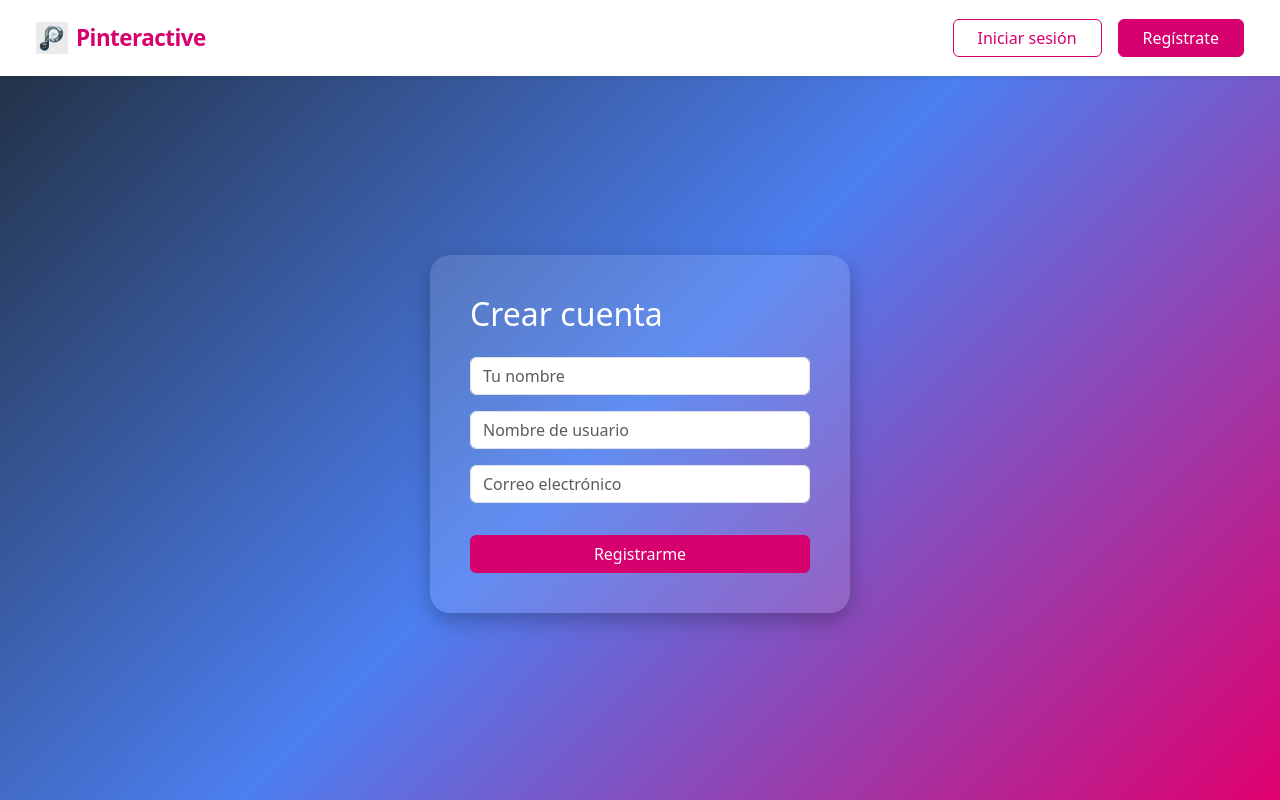
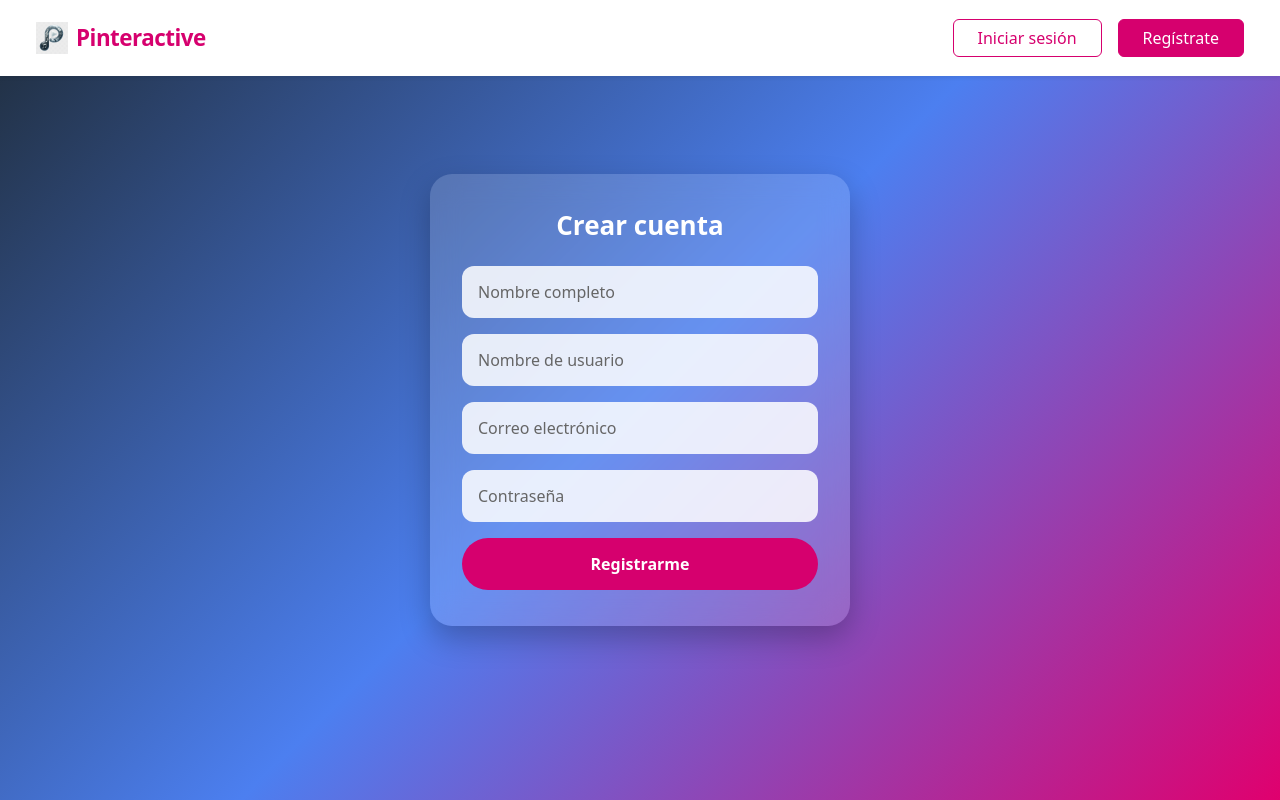
Before and after one commit to BraulioLoz/Pinteractive, a React app in the folder frontend/: page /registro in a window 1280 px wide. Built offline with nearby package versions, Linux system fonts and the light colour scheme; the HTML template or start-up script is replaced by a standard one.

Commit message:
feat(auth): modificar login, registro y rutas protegidas

```diff
--- a/frontend/package.json
+++ b/frontend/package.json
@@ -13,7 +13,7 @@
     "bootstrap": "^5.3.8",
     "react": "^19.2.0",
     "react-dom": "^19.2.0",
-    "react-router-dom": "^7.10.1"
+    "react-router-dom": "^6.30.2"
   },
   "devDependencies": {
     "@eslint/js": "^9.39.1",
--- a/frontend/src/context/UserContext.jsx
+++ b/frontend/src/context/UserContext.jsx
@@ -6,18 +6,18 @@ const UserContext = createContext();
 // Creamos el provider (el componente que envolvera la app)
 export const UserProvider = ({ children}) => {
     const [user, setUser] = useState(null);
-
+    // Cargar usuario desde sessionStorage al iniciar la app
     useEffect(() => {
         const storedUser = sessionStorage.getItem('user');
         if (storedUser) {
-            setUser(storedUser);
+            setUser(JSON.parse(storedUser));
         }
-    }, []);
+    }, []); //solo se ejecuta una vez
 
     // Funcion para login
-    const login = (username) => {
-        sessionStorage.setItem('user', username);
-        setUser(username);
+    const login = (userData) => {
+        sessionStorage.setItem('user', userData);
+        setUser(userData);
     };
 
     // Funcion para logout
@@ -34,5 +34,4 @@ export const UserProvider = ({ children}) => {
 };
 
 // Hook para usarlo facil en cualquier componente
-
 export const useUser = () => useContext(UserContext);
--- a/frontend/src/pages/Login.jsx
+++ b/frontend/src/pages/Login.jsx
@@ -1,44 +1,46 @@
-import { useState } from "react";
+import { useEffect, useState } from "react";
 import { useNavigate } from "react-router-dom";
 import { useUser } from "../context/UserContext";
 import "./Login.css";
 
+// Componente de Login
 export default function Login() {
-  const [email, setEmail] = useState("");
+  const [identifier, setIdentifier] = useState("");
+  const [password, setPassword] = useState("");
   const [error, setError] = useState("");
-
   const navigate = useNavigate();
-  const { login } = useUser();
+  // Obtenemos el usuario y la función de login desde el contexto
+  const { user, login } = useUser();
+  // Si ya hay un usuario logueado, redirigimos al feed
+  useEffect(() => {
+    if (user) {
+      navigate("/feed");
+    }
+  }, [user, navigate]); //cambia si user o navigate cambian
 
   const handleLogin = (e) => {
     e.preventDefault();
 
-    // Validación básica
-    if (!email.includes("@") || !email.includes(".")) {
-      return setError("Ingresa un correo válido.");
+    if (!identifier || !password) {
+      return setError("Completa todos los campos.");
     }
 
-    // Leer usuarios guardados (simulación de BD)
+    // Leer usuarios guardados en localStorage
     const users = JSON.parse(localStorage.getItem("users") || "[]");
 
-    // Verificar si existe
-    const exists = users.find((u) => u.email === email);
+    const foundUser = users.find((u) => u.email === identifier || u.username === identifier);
 
-    if (!exists) {
-      return setError("No existe una cuenta con este correo.");
+    if (!foundUser) {
+      return setError("Usuario o correo no encontrado.");
+    }
+
+    if (foundUser.password !== password) {
+      return setError("Contraseña incorrecta.");
     }
 
     // Crear sesión
-    login(email);
-
-    /*
-       AQUI IRÍA TU BACKEND REAL:
-       - Enviar correo/contraseña al servidor
-       - Recibir token JWT
-       - Guardarlo en sessionStorage
-       - login(token)
-    */
-
+    login(foundUser);
+    // Ahora si entramos al feed
     navigate("/feed");
   };
 
@@ -48,11 +50,17 @@ export default function Login() {
         <h2 className="mb-4">Iniciar sesión</h2>
 
         <input
-          type="email"
-          className="form-control mb-3"
-          placeholder="Correo electrónico"
-          value={email}
-          onChange={(e) => setEmail(e.target.value)}
+          placeholder="Correo electrónico o usuario"
+          value={identifier}
+          onChange={(e) => setIdentifier(e.target.value)}
+          required
+        />
+
+        <input
+          type="password"
+          placeholder="Contraseña"
+          value={password}
+          onChange={(e) => setPassword(e.target.value)}
           required
         />
 
--- a/frontend/src/pages/Registro.css
+++ b/frontend/src/pages/Registro.css
@@ -1,23 +1,94 @@
-.register-wrapper {
+.registro-wrapper {
+ min-height: 100vh;
+  display: flex;
   position: relative;
-  min-height: 100vh;
+  justify-content: center;
   width: 100vw;
-  margin: 0;
-  padding: 100px 16px 32px;
-  display: flex;
-  justify-content: center;
   align-items: center;
-  background: linear-gradient(135deg, #1F2C3A, #4C7FF0, #E0006E);
+  padding: 32px 16px;
   box-sizing: border-box;
+
+  background: linear-gradient(
+    135deg,
+    #1f2c3a,
+    #4c7ff0,
+    #e0006e
+  );
 }
 
-.register-card {
-  background: rgba(255,255,255,0.12);
-  backdrop-filter: blur(10px);
-  padding: 40px;
-  border-radius: 20px;
+.registro-card {
   width: 100%;
   max-width: 420px;
+
+  background: rgba(255, 255, 255, 0.15);
+  backdrop-filter: blur(14px);
+
+  padding: 36px 32px;
+  border-radius: 22px;
+
+  box-shadow: 0 12px 30px rgba(0, 0, 0, 0.25);
+
   color: white;
-  box-shadow: rgba(0,0,0,0.25) 0 8px 20px;
 }
+
+
+.registro-card h2 {
+  text-align: center;
+  margin-bottom: 24px;
+  font-size: 26px;
+  font-weight: 600;
+}
+
+.registro-card input {
+  width: 100%;
+  padding: 14px 16px;
+  margin-bottom: 16px;
+
+  border-radius: 12px;
+  border: none;
+
+  font-size: 16px;
+
+  background: rgba(255, 255, 255, 0.85);
+  color: #222;
+
+  outline: none;
+}
+
+
+.registro-card input::placeholder {
+  color: #666;
+}
+
+.registro-card input:focus {
+  box-shadow: 0 0 0 2px rgba(224, 0, 110, 0.4);
+}
+
+
+.registro-card .text-danger {
+  font-size: 14px;
+  margin-bottom: 12px;
+  text-align: center;
+}
+.registro-card button {
+  width: 100%;
+  padding: 14px;
+
+  border-radius: 999px;
+  border: none;
+
+  background: #e0006e;
+  color: white;
+
+  font-size: 16px;
+  font-weight: 600;
+
+  cursor: pointer;
+  transition: all 0.25s ease;
+}
+
+.registro-card button:hover {
+  transform: translateY(-1px);
+  background: #c70061;
+  box-shadow: 0 8px 20px rgba(224, 0, 110, 0.35);
+}
--- a/frontend/src/pages/Registro.jsx
+++ b/frontend/src/pages/Registro.jsx
@@ -1,89 +1,104 @@
 import { useState } from "react";
 import { useNavigate } from "react-router-dom";
-import { useUser } from "../context/UserContext";
 import "./Registro.css";
 
 export default function Registro() {
+  //usamos useNavigate para cambiar de página después del registro
   const navigate = useNavigate();
-  const { login } = useUser();
-
   const [form, setForm] = useState({
     name: "",
-    email: "",
-    username: "",
+    username:"",
+    email:"",
+    password:"",
   });
 
   const [error, setError] = useState("");
 
+  //guardamos los datos del formulario en el estado
   const handleChange = (e) => {
-    setForm({ ...form, [e.target.name]: e.target.value });
-  };
-
-  const handleRegister = (e) => {
-    e.preventDefault();
-
-    // Validación de correo
-    if (!form.email.includes("@") || !form.email.includes(".")) {
-      return setError("Correo inválido.");
+    setForm({...form, [e.target.name]: e.target.value });
   }
 
-    // Simulamos guardar en una "base de datos" en localStorage temporal
+  const handleRegistro = (e) => {
+    e.preventDefault(); //evitamos que se recargue la página
+    // Validamos que el correo tenga lo mínimo necesario
+    if(!form.email.includes("@") || !form.email.includes(".")) {
+      return setError("Ingresa un correo válido.");
+    }
+    // Validamos que el usuario tenga al menos 3 carácteres
+    if(form.username.trim().length < 3) {
+      return setError("El nombre de usuario debe tener al menos 3 caracteres.");
+    }
+    // Validamos que la contraseña tenga al menos 6 carácteres
+    if(form.password.trim().length < 6) {
+      return setError("La contraseña debe tener al menos 6 caracteres.");
+    }
+    // Leer usuarios guardados en localStorage, si no hay nada nos regresa un arreglo vacío
     const users = JSON.parse(localStorage.getItem("users") || "[]");
+    // Verificamos que no exista otro usuario con el mismo correo
+    const existsEmail = users.find((u) => u.email === form.email);
+    const existsUserName = users.find((u) => u.username === form.username);
 
-    // Ver si ya existe el correo
-    const exists = users.find((u) => u.email === form.email);
-    if (exists) {
-      return setError("Este correo ya está registrado.");
+    if(existsEmail) {
+      return setError ("Ya existe una cuenta con este correo.");
     }
-
-    // Guardamos el usuario
+    if(existsUserName) {
+      return setError ("El nombre de usuario no está disponible.");
+    }
+    // Si todo está bien, guardamos el nuevo usuario
     users.push(form);
-    localStorage.setItem("users", JSON.stringify(users));
-
-    // Creamos la sesión
-    login(form.email); // TU CHAMBA BRAULIO: aquí harías un token
-
-    navigate("/feed");
+    localStorage.setItem("users", JSON.stringify (users));
+    // Redirigimos al usuario al login
+    navigate ("/login");
   };
-
   return (
-    <div className="register-wrapper">
-      <form className="register-card" onSubmit={handleRegister}>
+    <div className="registro-wrapper">
+      <form className="registro-card" onSubmit={handleRegistro}>
         <h2 className="mb-4">Crear cuenta</h2>
 
         <input
+          type="text"
           className="form-control mb-3"
-          type="text"
+          placeholder="Nombre completo"
           name="name"
-          placeholder="Tu nombre"
           value={form.name}
           onChange={handleChange}
           required
         />
 
         <input
+          type="text"
           className="form-control mb-3"
-          type="text"
+          placeholder="Nombre de usuario"
           name="username"
-          placeholder="Nombre de usuario"
           value={form.username}
           onChange={handleChange}
           required
         />
 
         <input
+          type="email"
           className="form-control mb-3"
-          type="email"
+          placeholder="Correo electrónico"
           name="email"
-          placeholder="Correo electrónico"
           value={form.email}
+          onChange={handleChange}
+          required
+        />
+
+        <input
+          type="password"
+          className="form-control mb-3"
+          placeholder="Contraseña"
+          name="password"
+          value={form.password}
           onChange={handleChange}
           required
         />
 
         {error && <p className="text-danger">{error}</p>}
 
-        <button className="btn btn-primary w-100 mt-3">
+        <button type="submit" className="btn btn-primary w-100">
           Registrarme
         </button>
       </form>
--- /dev/null
+++ b/frontend/src/routes/PrivateRoute.jsx
@@ -0,0 +1,15 @@
+import { Navigate } from "react-router-dom";
+import { useUser } from "../context/UserContext";
+
+// Componente de ruta privada para que solo usuarios logueados accedan
+export default function PrivateRoute({ children }) {
+  const { user } = useUser();
+
+  // Si no hay usuario, redirigimos al login
+  if (!user) {
+    return <Navigate to="/login" />;
+  }
+
+  // Si hay usuario, renderizamos el componente hijo
+  return children;
+}
```
Also changed, not shown: frontend/src/App.jsx (+6 -3 lines), frontend/src/pages/Login.css (+86 -12 lines), 1 other file (tests, documents, lock files or other folders). Lines whose indentation alone changed are shown as unchanged.
